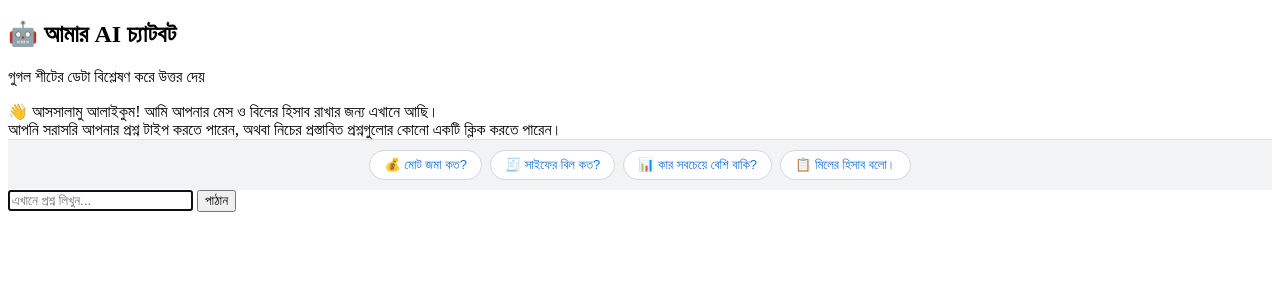
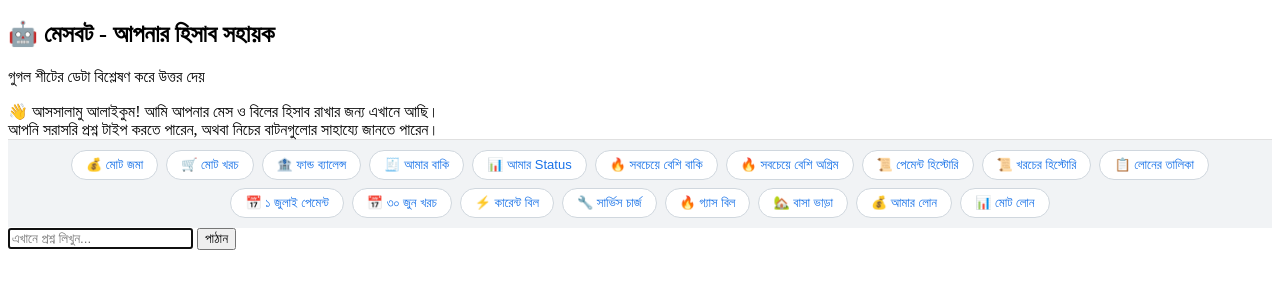
Before and after one commit to mdtamimapps-arch/my-ai-chatbot, a Flask app: page / in a window 1280 px wide. Shown: the top 300 px of the page. Run offline with Flask 3, Linux system fonts and the light colour scheme.

Commit message:
Update chatbot title and suggestion buttons

```diff
--- a/templates/index.html
+++ b/templates/index.html
@@ -9,22 +9,35 @@
 <body>
     <div class="chat-container">
         <div class="chat-header">
-            <h2>🤖 আমার AI চ্যাটবট</h2>
+            <h2>🤖 মেসবট - আপনার হিসাব সহায়ক</h2>
             <p>গুগল শীটের ডেটা বিশ্লেষণ করে উত্তর দেয়</p>
         </div>
         <div class="chat-box" id="chat-box">
-            <!-- ডিফল্ট মেসেজ (ব্যাকএন্ড থেকে আসে) -->
             <div class="message bot-message" id="default-message">
                 👋 আসসালামু আলাইকুম! আমি আপনার মেস ও বিলের হিসাব রাখার জন্য এখানে আছি।<br>
-                আপনি সরাসরি আপনার প্রশ্ন টাইপ করতে পারেন, অথবা নিচের প্রস্তাবিত প্রশ্নগুলোর কোনো একটি ক্লিক করতে পারেন।
+                আপনি সরাসরি প্রশ্ন টাইপ করতে পারেন, অথবা নিচের বাটনগুলোর সাহায্যে জানতে পারেন।
             </div>
         </div>
-        <!-- 📌 সাজেস্টেড প্রশ্ন (সাজেশন) -->
+        <!-- সাজেস্টেড প্রশ্ন -->
         <div class="suggestions" id="suggestions">
-            <button class="suggestion-btn" data-question="মোট জমা কত?">💰 মোট জমা কত?</button>
-            <button class="suggestion-btn" data-question="সাইফের বিল কত?">🧾 সাইফের বিল কত?</button>
-            <button class="suggestion-btn" data-question="কার সবচেয়ে বেশি বাকি?">📊 কার সবচেয়ে বেশি বাকি?</button>
-            <button class="suggestion-btn" data-question="মিলের হিসাব বলো।">📋 মিলের হিসাব বলো।</button>
+            <button class="suggestion-btn" data-question="মোট জমা কত?">💰 মোট জমা</button>
+            <button class="suggestion-btn" data-question="মোট খরচ কত?">🛒 মোট খরচ</button>
+            <button class="suggestion-btn" data-question="মেস ফান্ডে কত আছে?">🏦 ফান্ড ব্যালেন্স</button>
+            <button class="suggestion-btn" data-question="আমার কত টাকা বাকি?">🧾 আমার বাকি</button>
+            <button class="suggestion-btn" data-question="আমার Status কী?">📊 আমার Status</button>
+            <button class="suggestion-btn" data-question="কার সবচেয়ে বেশি বাকি?">🔥 সবচেয়ে বেশি বাকি</button>
+            <button class="suggestion-btn" data-question="কার সবচেয়ে বেশি Advance?">🔥 সবচেয়ে বেশি অগ্রিম</button>
+            <button class="suggestion-btn" data-question="Payment History দেখাও।">📜 পেমেন্ট হিস্টোরি</button>
+            <button class="suggestion-btn" data-question="Expense History দেখাও।">📜 খরচের হিস্টোরি</button>
+            <button class="suggestion-btn" data-question="Loan List দেখাও।">📋 লোনের তালিকা</button>
+            <button class="suggestion-btn" data-question="১ জুলাই কে কে টাকা দিয়েছে?">📅 ১ জুলাই পেমেন্ট</button>
+            <button class="suggestion-btn" data-question="৩০ জুন কী খরচ হয়েছে?">📅 ৩০ জুন খরচ</button>
+            <button class="suggestion-btn" data-question="কারেন্ট বিল কত?">⚡ কারেন্ট বিল</button>
+            <button class="suggestion-btn" data-question="সার্ভিস চার্জ কত?">🔧 সার্ভিস চার্জ</button>
+            <button class="suggestion-btn" data-question="গ্যাস বিল কত?">🔥 গ্যাস বিল</button>
+            <button class="suggestion-btn" data-question="বাসা ভাড়া কত?">🏡 বাসা ভাড়া</button>
+            <button class="suggestion-btn" data-question="আমার নামে কোনো লোন আছে?">💰 আমার লোন</button>
+            <button class="suggestion-btn" data-question="মোট লোন কত?">📊 মোট লোন</button>
         </div>
         <div class="input-area">
             <input type="text" id="user-input" placeholder="এখানে প্রশ্ন লিখুন...">
```
